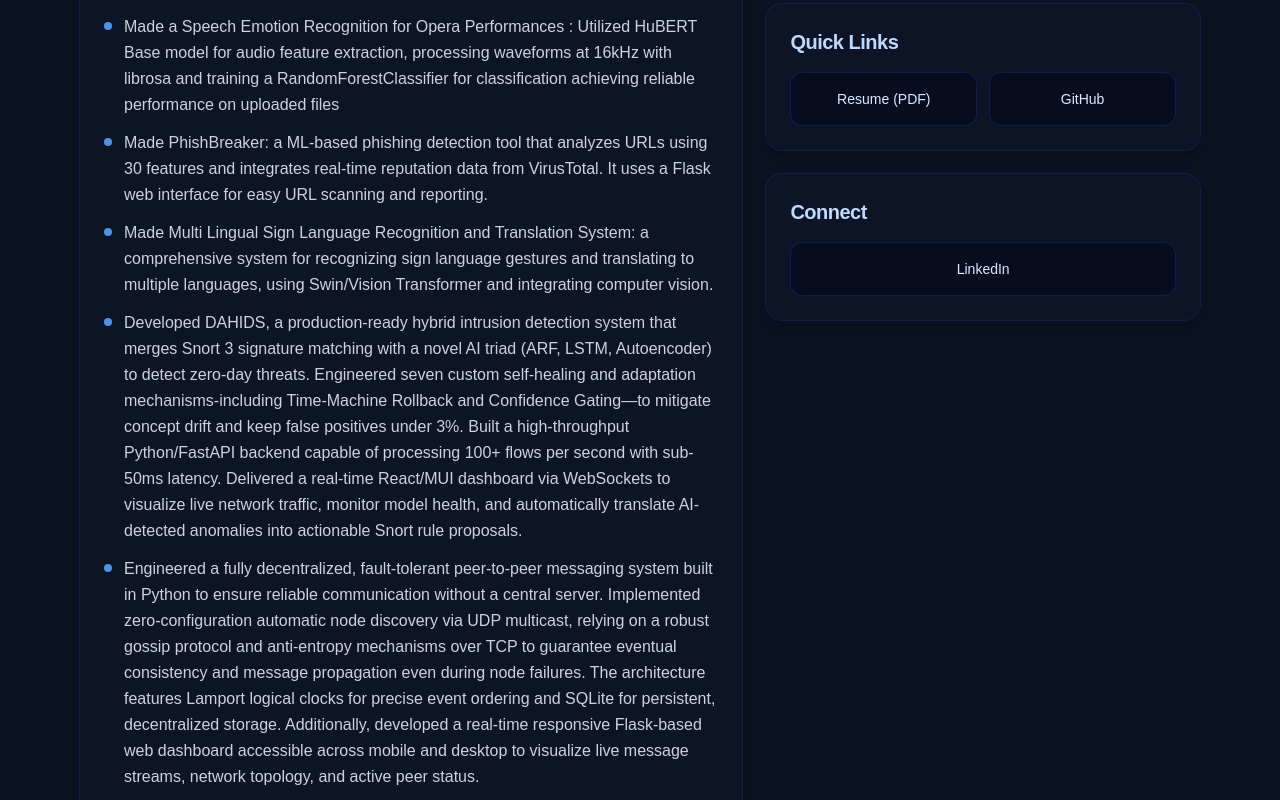
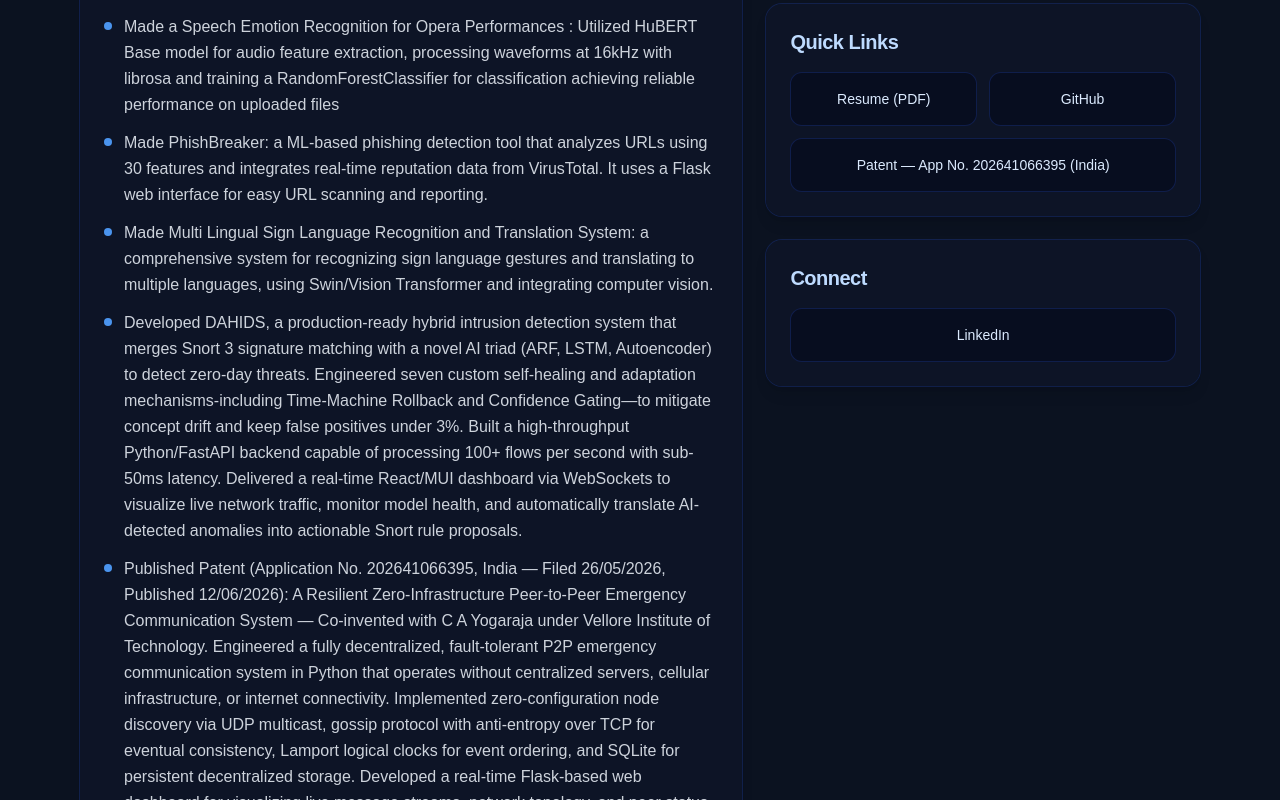
Before and after one commit to Aakash10032005/my-portfolio, a Next.js app: page / in a window 1280 px wide. Shown: the part 860-1660 px from the top of the page. Built offline with nearby package versions, Linux system fonts and the light colour scheme.

Commit message:
Add patent entry to experience and patent quick link

```diff
--- a/app/page.tsx
+++ b/app/page.tsx
@@ -55,7 +55,7 @@ const data = {
     "Made PhishBreaker: a ML-based phishing detection tool that analyzes URLs using 30 features and integrates real-time reputation data from VirusTotal. It uses a Flask web interface for easy URL scanning and reporting.",
     "Made Multi Lingual Sign Language Recognition and Translation System: a comprehensive system for recognizing sign language gestures and translating to multiple languages, using Swin/Vision Transformer and integrating computer vision." ,
     "Developed DAHIDS, a production-ready hybrid intrusion detection system that merges Snort 3 signature matching with a novel AI triad (ARF, LSTM, Autoencoder) to detect zero-day threats. Engineered seven custom self-healing and adaptation mechanisms-including Time-Machine Rollback and Confidence Gating—to mitigate concept drift and keep false positives under 3%. Built a high-throughput Python/FastAPI backend capable of processing 100+ flows per second with sub-50ms latency. Delivered a real-time React/MUI dashboard via WebSockets to visualize live network traffic, monitor model health, and automatically translate AI-detected anomalies into actionable Snort rule proposals.",
-    "Engineered a fully decentralized, fault-tolerant peer-to-peer messaging system built in Python to ensure reliable communication without a central server. Implemented zero-configuration automatic node discovery via UDP multicast, relying on a robust gossip protocol and anti-entropy mechanisms over TCP to guarantee eventual consistency and message propagation even during node failures. The architecture features Lamport logical clocks for precise event ordering and SQLite for persistent, decentralized storage. Additionally, developed a real-time responsive Flask-based web dashboard accessible across mobile and desktop to visualize live message streams, network topology, and active peer status."
+    "Published Patent (Application No. 202641066395, India — Filed 26/05/2026, Published 12/06/2026): A Resilient Zero-Infrastructure Peer-to-Peer Emergency Communication System — Co-invented with C A Yogaraja under Vellore Institute of Technology. Engineered a fully decentralized, fault-tolerant P2P emergency communication system in Python that operates without centralized servers, cellular infrastructure, or internet connectivity. Implemented zero-configuration node discovery via UDP multicast, gossip protocol with anti-entropy over TCP for eventual consistency, Lamport logical clocks for event ordering, and SQLite for persistent decentralized storage. Developed a real-time Flask-based web dashboard for visualizing live message streams, network topology, and peer status across mobile and desktop."
   ],
 };
 
@@ -204,6 +204,14 @@ export default function PortfolioDashboard() {
     >
       GitHub
     </a>
+    <a
+      className="col-span-2 rounded-xl border border-blue-900/40 bg-slate-950/50 p-4 text-center text-sm text-blue-100 hover:bg-blue-900/30 transition-colors duration-200"
+      href="/Akash R-IPR0004120P_PUB_1781518837_copy.pdf"
+      target="_blank"
+      rel="noopener noreferrer"
+    >
+      Patent — App No. 202641066395 (India)
+    </a>
   </div>
 </Section>
 
```
Also changed, not shown: 1 other file (tests, documents, lock files or other folders).
